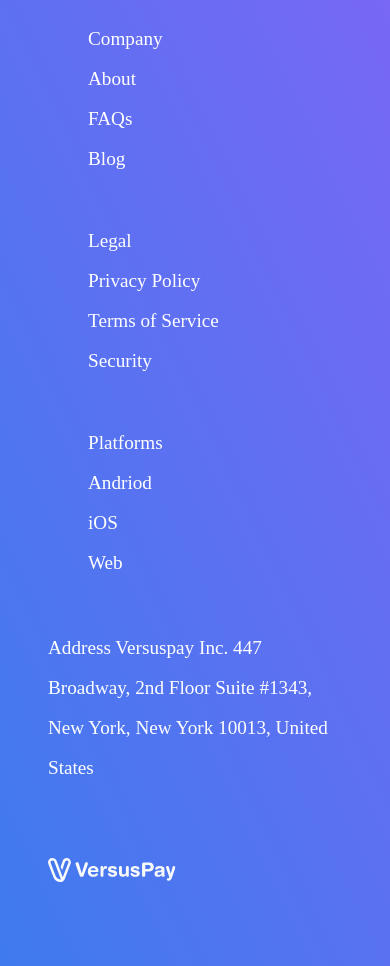
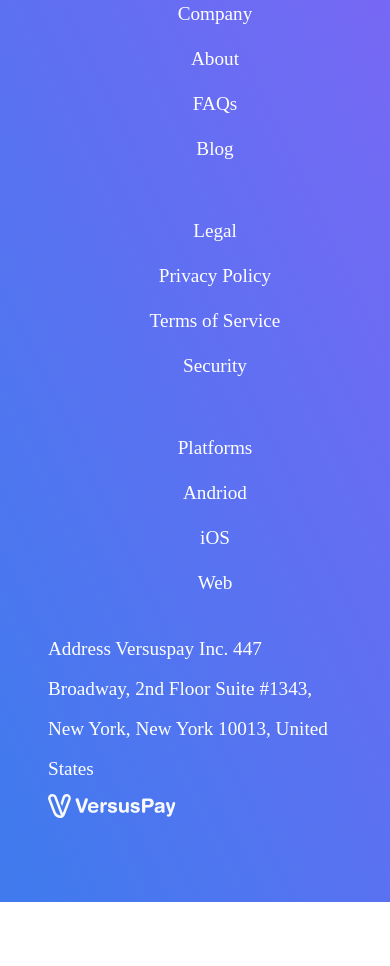
Before and after one commit to SamixYasuke/versus-pay-website-clone, a React (Create React App) app: page / in a window 390 px wide. Shown: the part 3320-4286 px from the top of the page. After the commit the page ends 4222 px from the top, so only its background shows below. Built offline with nearby package versions, Linux system fonts and the light colour scheme.

Commit message:
Update styles.css

```diff
--- a/public/styles.css
+++ b/public/styles.css
@@ -185,25 +185,26 @@
 
   .footer-links {
     margin-top: 80px;
-    display: grid;
-    grid-template-areas: 'a b c d e';
-    grid-template-columns: repeat(auto-fit, minmax(0, 1fr)); /* Update this line */
-    gap: 10px; /* Adjust the value as needed */
+    display: flex;
+    flex-wrap: wrap;
+    justify-content: space-between;
   }
 
-  .footer-links ul li{
+  .footer-links ul {
+    flex: 1;
+  }
+
+  .footer-links ul li {
     list-style: none;
     font-size: 1.2rem;
     line-height: 2.5rem;
+    margin: 5px 0;
   }
 
-  .footer-links p{
+  .footer-links p {
     font-size: 1.2rem;
     line-height: 2.5rem;
-  }
-
-  .footer img{
-    margin-top: 50px;
+    margin: 5px 0;
   }
 
   @media screen and (max-width: 1023px){
@@ -317,13 +318,17 @@
       font-size: 1.6rem;
     }
 
+    .footer-links {
+      margin-top: 80px;
+      display: flex;
+      flex-wrap: wrap;
+      justify-content: center;
+    }
 
-  .footer-links {
-    margin-top: 80px;
-    display: grid;
-    grid-template-areas: 'a' 'b' 'c' 'd' 'e'; /* Update this line */
-    grid-template-columns: 1fr; /* Update this line */
-  }
+    .footer-links ul {
+      flex-basis: 100%;
+      text-align: center;
+    }
 
     .footer-links ul li{
       list-style: none;
```
